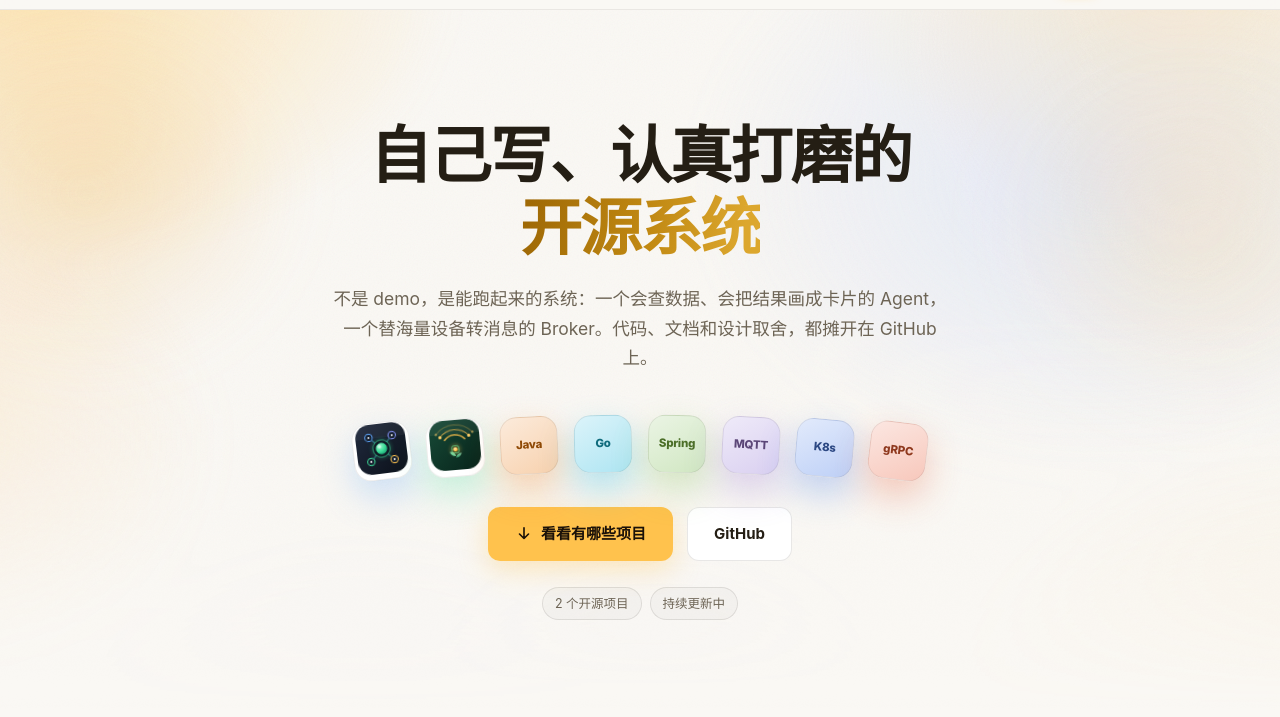
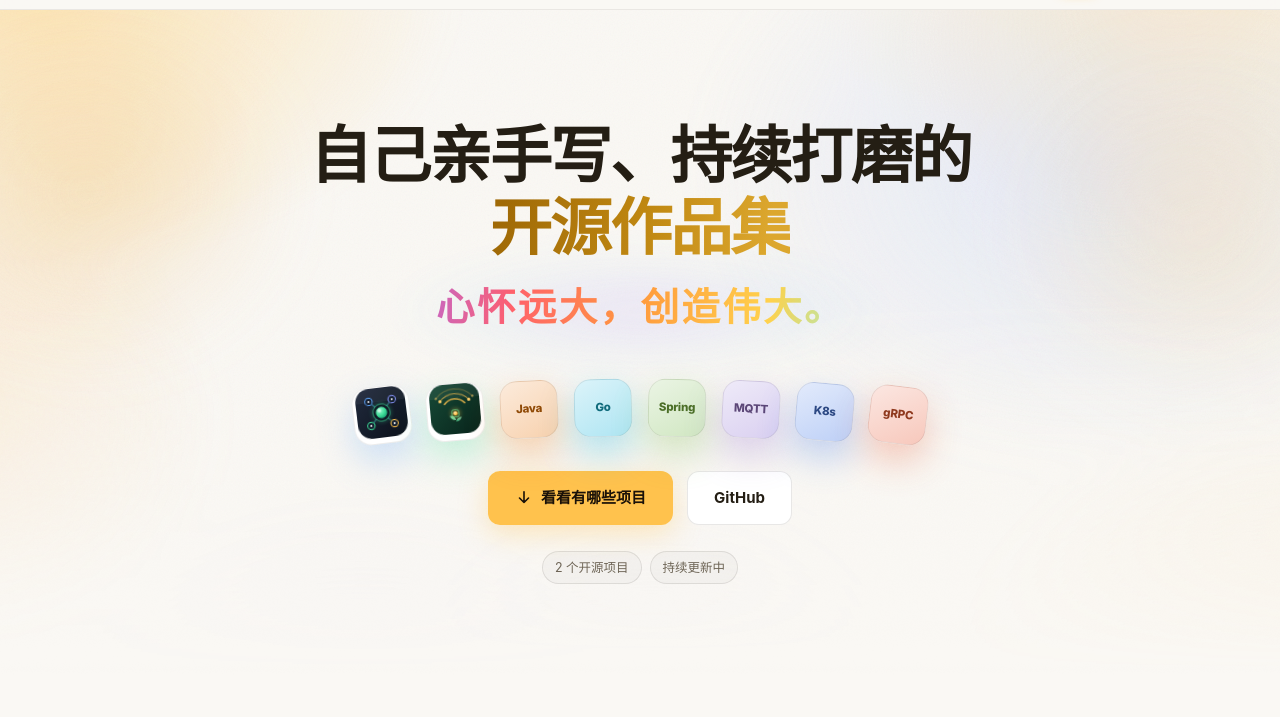
Before and after one commit to RiemannChow/portfolio, a plain HTML site: page index.html in a window 1280 px wide. Shown: the part 51-768 px from the top of the page. Drawn offline with Linux system fonts and the light colour scheme.

Commit message:
Update homepage copy
- Refresh portfolio headline and meta titles (zh/en)
- Replace the hero paragraph with an animated gradient slogan
- Remove the About section subtitle

```diff
--- a/i18n.js
+++ b/i18n.js
@@ -27,10 +27,10 @@
     'common.footer.all': `全部项目`,
 
     /* ---------- 首页 ---------- */
-    'home.meta.title': `RiemannChow 的作品 · 自己写、认真打磨的开源系统`,
+    'home.meta.title': `RiemannChow 的作品 · 自己亲手写、持续打磨的开源作品集`,
     'home.meta.desc': `两个从零搭起来的开源系统：agent-hub —— 会查数据、会画卡片的对话式 AI Agent；GroveMQ —— 面向 AI / IoT / 车联网的 Go MQTT Broker。代码、文档与设计取舍都在 GitHub 上。`,
-    'home.title': `自己写、认真打磨的<br><em>开源系统</em>`,
-    'home.sub': `不是 demo，是能跑起来的系统：一个会查数据、会把结果画成卡片的 Agent，一个替海量设备转消息的 Broker。代码、文档和设计取舍，都摊开在 GitHub 上。`,
+    'home.title': `自己亲手写、持续打磨的<br><em>开源作品集</em>`,
+    'home.sub': `<span class="hero-slogan">心怀远大，创造伟大。</span>`,
     'home.icons.aria': `项目与技术栈`,
     'home.icon.ah': `打开 agent-hub 详情页`,
     'home.icon.mq': `打开 GroveMQ 详情页`,
@@ -51,7 +51,6 @@
     'home.mq.alt': `GroveMQ 项目图标`,
     'home.placeholder': `第三个位置，还空着。<br>更多项目正在路上，先去 GitHub 逛逛也可以 <a href="https://github.com/RiemannChow?tab=repositories" target="_blank" rel="noopener noreferrer">↗</a>`,
     'home.about.kicker': `关于我`,
-    'home.about.title': `把复杂的东西拆清楚，再一行行搭回来。`,
     'home.about.bio': `RiemannChow，「老周聊架构」主理人，专注AI、大数据、云原生、数据库、物联网10余年，InfoQ签约作者，阿里云博客专家，腾讯云架构师深圳同盟理事，IT新媒体年度优秀文章，特别擅长分布式消息引擎Kafka以及Pulsar，seekdb贡献者。`,
     'home.about.avatarAlt': `RiemannChow 的 GitHub 头像`,
     'home.about.githubBtn': `GitHub 主页 ↗`,
@@ -206,10 +205,10 @@
     'common.footer.all': `All projects`,
 
     /* ---------- Home ---------- */
-    'home.meta.title': `RiemannChow's Work · Open-source systems, built from scratch`,
+    'home.meta.title': `RiemannChow's Work · Open-source work, hand-built & refined`,
     'home.meta.desc': `Two systems built from scratch: agent-hub, a conversational AI agent that turns query results into cards, and GroveMQ, a Go MQTT broker for AI, IoT and connected vehicles. Code, docs and design notes are all on GitHub.`,
-    'home.title': `Open-source systems,<br><em>built from scratch.</em>`,
-    'home.sub': `Not demos — systems that actually run: an agent that queries data and renders the answer as cards, and a broker that moves messages for fleets of devices. Code, docs and design decisions are all out in the open on GitHub.`,
+    'home.title': `Open-source work,<br><em>hand-built &amp; refined.</em>`,
+    'home.sub': `<span class="hero-slogan">Think big. Build great.</span>`,
     'home.icons.aria': `Projects and tech stack`,
     'home.icon.ah': `Open the agent-hub page`,
     'home.icon.mq': `Open the GroveMQ page`,
@@ -230,7 +229,6 @@
     'home.mq.alt': `GroveMQ project icon`,
     'home.placeholder': `The third slot is still empty.<br>More projects are on the way — until then, feel free to browse GitHub <a href="https://github.com/RiemannChow?tab=repositories" target="_blank" rel="noopener noreferrer">↗</a>`,
     'home.about.kicker': `ABOUT`,
-    'home.about.title': `Taking complex systems apart, then building them back line by line.`,
     'home.about.bio': `RiemannChow, creator of "Lao Zhou Talks Architecture". 10+ years across AI, big data, cloud-native, databases and IoT. Contracted InfoQ author, Alibaba Cloud blog expert, council member of the Tencent Cloud Architects Alliance (Shenzhen), and winner of an IT New Media Annual Outstanding Article award. Specialised in distributed messaging engines — Kafka and Pulsar — and a contributor to seekdb.`,
     'home.about.avatarAlt': `RiemannChow's GitHub avatar`,
     'home.about.githubBtn': `GitHub profile ↗`,
--- a/index.html
+++ b/index.html
@@ -3,10 +3,10 @@
 <head>
   <meta charset="UTF-8">
   <meta name="viewport" content="width=device-width, initial-scale=1.0">
-  <title>RiemannChow 的作品 · 自己写、认真打磨的开源系统</title>
+  <title>RiemannChow 的作品 · 自己亲手写、持续打磨的开源作品集</title>
   <meta name="description" content="两个从零搭起来的开源系统：agent-hub —— 会查数据、会画卡片的对话式 AI Agent；GroveMQ —— 面向 AI / IoT / 车联网的 Go MQTT Broker。代码、文档与设计取舍都在 GitHub 上。">
   <meta name="theme-color" content="#faf8f4">
-  <meta property="og:title" content="RiemannChow 的作品 · 自己写、认真打磨的开源系统">
+  <meta property="og:title" content="RiemannChow 的作品 · 自己亲手写、持续打磨的开源作品集">
   <meta property="og:description" content="agent-hub 与 GroveMQ：两个真能跑起来的开源系统。">
   <meta property="og:type" content="website">
   <link rel="icon" type="image/svg+xml" href="./assets/favicon.svg">
@@ -54,8 +54,8 @@
         <span class="wash-blob blob-c"></span>
       </div>
       <div class="container hero-inner">
-        <h1 class="hero-title" data-i18n="home.title" data-i18n-html>自己写、认真打磨的<br><em>开源系统</em></h1>
-        <p class="hero-sub" data-i18n="home.sub">不是 demo，是能跑起来的系统：一个会查数据、会把结果画成卡片的 Agent，一个替海量设备转消息的 Broker。代码、文档和设计取舍，都摊开在 GitHub 上。</p>
+        <h1 class="hero-title" data-i18n="home.title" data-i18n-html>自己亲手写、持续打磨的<br><em>开源作品集</em></h1>
+        <p class="hero-sub" data-i18n="home.sub" data-i18n-html><span class="hero-slogan">心怀远大，创造伟大。</span></p>
 
         <div class="hero-icons" aria-label="项目与技术栈" data-i18n-label="home.icons.aria">
           <a class="hi" style="--tc:#5ea5fa; --r:-7deg; --y:7px" href="./projects/agent-hub/" aria-label="打开 agent-hub 详情页" data-i18n-label="home.icon.ah">
@@ -152,7 +152,6 @@
             <img class="about-avatar" src="./assets/avatar.jpg" alt="RiemannChow 的 GitHub 头像" data-i18n-alt="home.about.avatarAlt" width="96" height="96">
             <div class="about-copy">
               <span class="kicker" data-i18n="home.about.kicker">关于我</span>
-              <h2 data-i18n="home.about.title">把复杂的东西拆清楚，再一行行搭回来。</h2>
               <!-- 自我介绍：中文原文与英文翻译都在 i18n.js 的 home.about.bio 里，改那里即可 -->
               <p data-i18n="home.about.bio">RiemannChow，「老周聊架构」主理人，专注AI、大数据、云原生、数据库、物联网10余年，InfoQ签约作者，阿里云博客专家，腾讯云架构师深圳同盟理事，IT新媒体年度优秀文章，特别擅长分布式消息引擎Kafka以及Pulsar，seekdb贡献者。</p>
               <div class="about-links">
--- a/styles.css
+++ b/styles.css
@@ -204,6 +204,64 @@ h1, h2, h3, p { margin: 0; }
   max-width: 36em; margin: 0 auto 0;
 }
 
+/* 首页标语：流动的炫彩渐变 + 光泽扫过 + 轻微浮动 + 呼吸光晕 */
+.home-hero .hero-sub { position: relative; }
+.home-hero .hero-sub::before {
+  content: "";
+  position: absolute; z-index: -1;
+  left: 50%; top: 50%;
+  width: min(520px, 92%); height: 240%;
+  transform: translate(-50%, -50%);
+  background: radial-gradient(ellipse at center,
+    rgba(160, 107, 255, .20), rgba(59, 167, 255, .08) 46%, transparent 72%);
+  filter: blur(20px);
+  pointer-events: none;
+  animation: sloganGlow 4.2s ease-in-out infinite;
+}
+@keyframes sloganGlow {
+  0%, 100% { opacity: .55; transform: translate(-50%, -50%) scale(.94); }
+  50%      { opacity: 1;   transform: translate(-50%, -50%) scale(1.06); }
+}
+
+.hero-slogan {
+  display: inline-block;
+  font-size: clamp(25px, 3.8vw, 38px);
+  font-weight: 800;
+  letter-spacing: .06em;
+  line-height: 1.4;
+  color: #b3452f; /* 不支持 background-clip:text 时的回退色 */
+}
+html[data-lang="en"] .hero-slogan { letter-spacing: .015em; }
+@supports ((-webkit-background-clip: text) or (background-clip: text)) {
+  .hero-slogan {
+    background-image:
+      linear-gradient(105deg, transparent 32%, rgba(255, 255, 255, .7) 48%, transparent 64%),
+      linear-gradient(100deg,
+        #ff5f6d 0%, #ff9a3d 16%, #ffd24d 32%, #3ddc97 50%,
+        #3ba7ff 66%, #a06bff 82%, #ff5f6d 100%);
+    background-size: 200% 100%;
+    background-position: 0% 50%;
+    -webkit-background-clip: text;
+            background-clip: text;
+    color: transparent;
+    -webkit-text-fill-color: transparent;
+    animation: sloganFlow 5.5s linear infinite, sloganFloat 3.4s ease-in-out infinite;
+    will-change: background-position, transform;
+  }
+  @keyframes sloganFlow {
+    from { background-position: 0% 50%; }
+    to   { background-position: 200% 50%; }
+  }
+  @keyframes sloganFloat {
+    0%, 100% { transform: translateY(0)    scale(1); }
+    50%      { transform: translateY(-3px) scale(1.015); }
+  }
+}
+@media (prefers-reduced-motion: reduce) {
+  .hero-slogan,
+  .home-hero .hero-sub::before { animation: none; }
+}
+
 /* 图标浮条：弧形排布 + 品牌色辉光 + 轻微漂浮 */
 .hero-icons {
   display: flex; flex-wrap: wrap; justify-content: center; align-items: center;
@@ -396,11 +454,7 @@ h1, h2, h3, p { margin: 0; }
   box-shadow: 0 14px 40px rgba(70, 53, 25, .14);
 }
 .about-copy { flex: 1; min-width: 0; }
-.about-copy h2 {
-  font-size: clamp(21px, 2.6vw, 27px); font-weight: 800;
-  letter-spacing: -.015em; line-height: 1.35; margin: 6px 0 12px;
-}
-.about-copy p { color: var(--muted); font-size: 15.5px; max-width: 62ch; }
+.about-copy p { color: var(--muted); font-size: 15.5px; max-width: 62ch; margin-top: 10px; }
 .about-links { display: flex; gap: 10px; flex-wrap: wrap; margin-top: 22px; }
 
 .qr-card {
```
